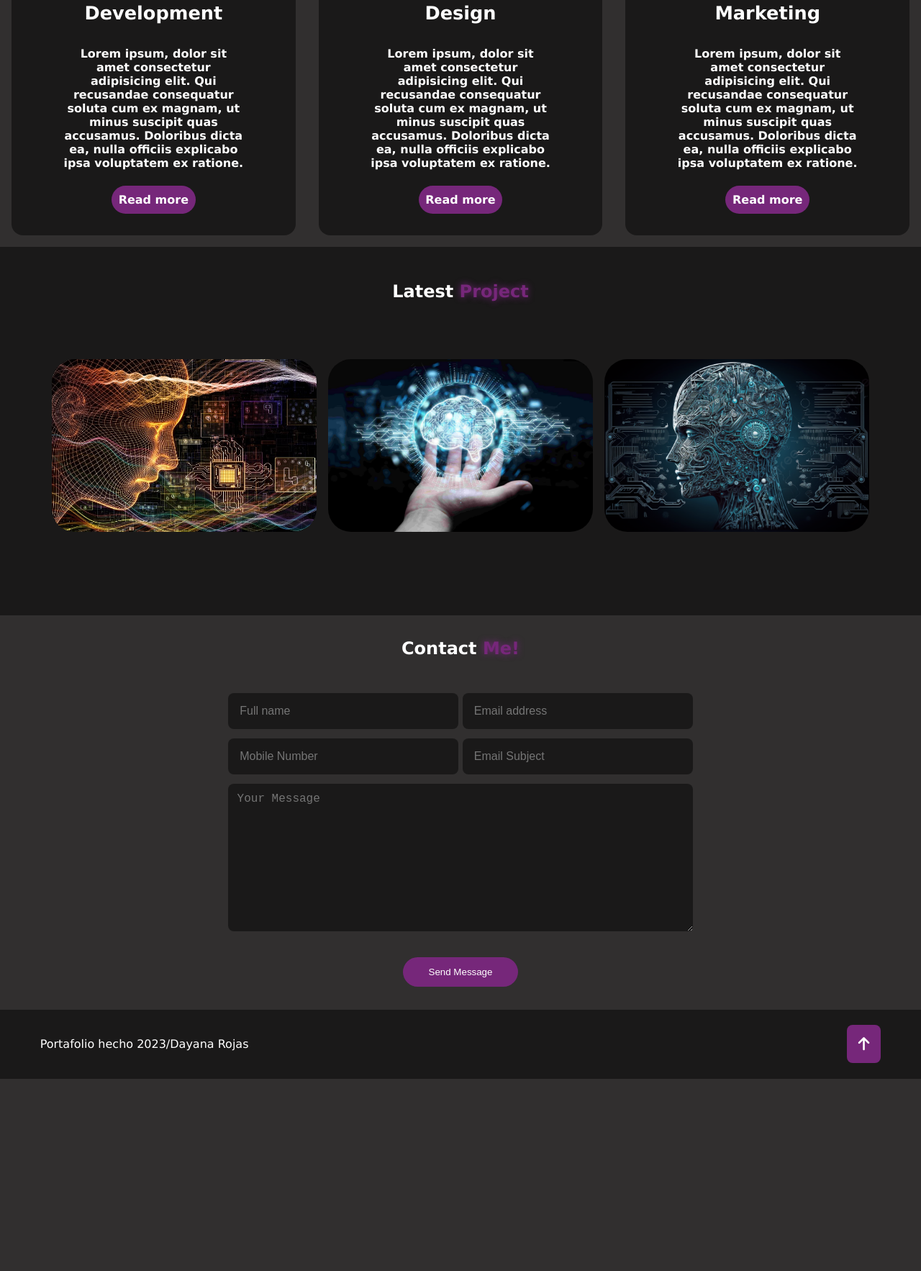
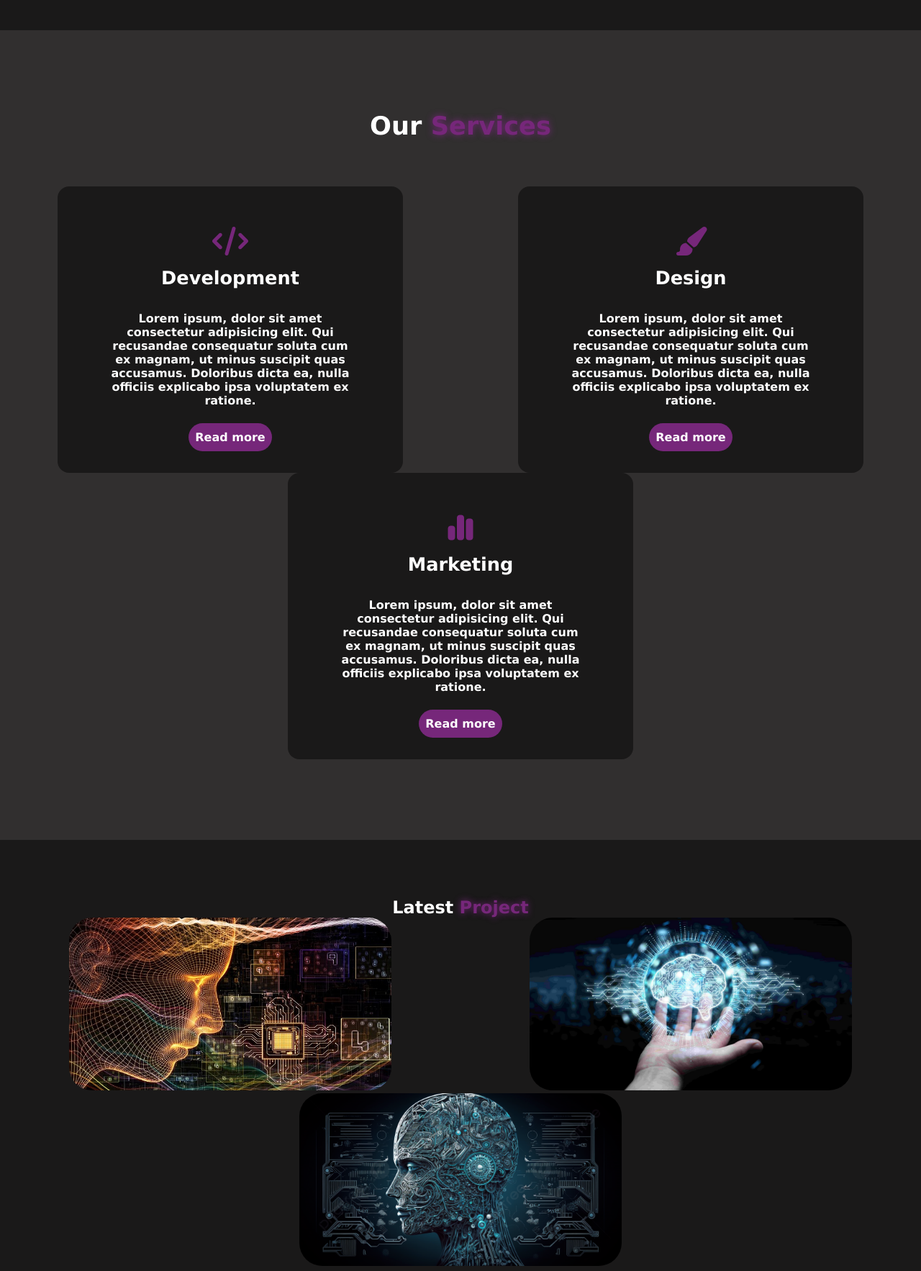
Before and after one commit to dayana7508/portafolio, a plain HTML site: page index.html in a window 1280 px wide. Shown: the part 826-2592 px from the top of the page at 72% size. Before the commit the page ends 2325 px from the top, so only its background shows below. Drawn offline with Linux system fonts and the light colour scheme.

Commit message:
portafolio actualizado

```diff
--- a/index.html
+++ b/index.html
@@ -17,10 +17,9 @@
 
                 <ul>
                     <li><a href="#section-main">Home</a></li>
-                    <li><a href="">About me</a></li>
                     <li><a href="#section-cards">Services</a></li>
-                    <li><a href="">Portafolio</a></li>
-                    <li><a href="">Contact</a></li>
+                    <li><a href="#section-latest">Portafolio</a></li>
+                    <li><a href="#section-contact">Contact</a></li>
 
                 </ul>
             </div>
@@ -32,7 +31,9 @@
                 <h2>Hello, it's me</h2>
                 <h1>Dayana Rojas</h1>
                 <h2>And I'am <b class="Full">Full stack Developer</b></h2>
-                <p>In my portfolio, you will find a selection of my best works, where you can see my unique style and my ability to adapt to the needs of each project. I am committed to excellence and customer satisfaction, and always aim to exceed.
+                <p>In my portfolio, you will find a selection of my best works, where you can see my unique style and my
+                    ability to adapt to the needs of each project. I am committed to excellence and customer
+                    satisfaction, and always aim to exceed.
                 <p>
                 <div class="redes">
                     <a href="https://www.instagram.com/" class="redes-icon" target="_blank"><i
@@ -48,8 +49,8 @@
                     <a href="" class="download">Download CV</a>
                 </div>
             </div>
-            <div class="foto">
-                <img src="ft dayana.jpeg" alt="" class="daya">
+            <div class="container-img">
+                <img src="/images/ft dayana.jpeg" alt="" class="img-daya">
             </div>
         </section>
 
@@ -83,11 +84,11 @@
             </div>
 
         </section>
-        <section class="section-latest">
-            <h2 >Latest <b>Project</b></h2>
+        <section class="section-latest" id="section-latest">
+            <h2>Latest <b>Project</b></h2>
             <div class="img">
                 <div class="div">
-                    <img class="img-cars" src="tecnologia.jpg" alt="">
+                    <img class="img-cars" src="/images/tecnologia.jpg" alt="">
                     <p class="parrafo">Lorem ipsum, dolor sit amet consectetur adipisicing elit. Qui recusandae
                         consequatur soluta cum
                         ex magnam, ut minus suscipit quas accusamus. Doloribus dicta ea, nulla officiis explicabo ipsa
@@ -100,7 +101,7 @@
                         ex magnam, ut minus suscipit quas accusamus. Doloribus dicta ea, nulla officiis explicabo ipsa
                         voluptatem ex ratione.</p>
 
-                    <img class="img-cars" src="23072020_MIT_IA-min-scaled-1.jpg" alt="">
+                    <img class="img-cars" src="/images/23072020_MIT_IA-min-scaled-1.jpg" alt="">
                 </div>
                 <div class="div">
                     <p class="parrafo">Lorem ipsum, dolor sit amet consectetur adipisicing elit. Qui recusandae
@@ -108,13 +109,13 @@
                         ex magnam, ut minus suscipit quas accusamus. Doloribus dicta ea, nulla officiis explicabo ipsa
                         voluptatem ex ratione.</p>
                     <img class="img-cars"
-                        src="pngtree-artificial-intelligence-future-technology-illustration-background-picture-image_2380572.jpg"
+                        src="/images/pngtree-artificial-intelligence-future-technology-illustration-background-picture-image_2380572.jpg"
                         alt="">
                 </div>
             </div>
         </section>
 
-        <section class="section-contact">
+        <section class="section-contact" id="section-contact">
             <h2>Contact <b>Me!</b></h2>
         </section>
         <section class="input">
@@ -133,16 +134,16 @@
             <button class="Send-message">Send Message</button>
 
         </section>
+    </main>
         <footer class="footer">
-            <div>
-            <p class="p">Portafolio hecho 2023/Dayana Rojas</p>
+
+                <p class="p">Portafolio hecho 2023/Dayana Rojas</p>
+
+                <a href="#"><i class="fa-solid fa-arrow-up"></i></a>
 
 
-           </div>
-           <a href="#"> <i class="fa-solid fa-arrow-up"></i></a>
         </footer>
 
-    </main>
 </body>
 
 </html>
--- a/style.css
+++ b/style.css
@@ -1,17 +1,18 @@
-*{
+* {
     margin: 0;
     padding: 0;
     box-sizing: border-box;
 }
 
-body{
-    font-family:Verdana, Geneva, Tahoma, sans-serif, 'Times New Roman', Times, serif;
+body {
+    font-family: Verdana, Geneva, Tahoma, sans-serif, 'Times New Roman', Times, serif;
     color: #fff;
     width: 100%;
     height: auto;
     background-color: #312f2f;
 }
-header{
+
+header {
     background-color: #76277A;
     position: fixed;
     width: 100%;
@@ -19,11 +20,15 @@ header{
 
 }
 
-.container-navbar{
+html {
+    scroll-behavior: smooth;
+}
+
+
+.container-navbar {
     width: 100%;
     display: flex;
-    justify-content: space-between
-    ;
+    justify-content: space-between;
     padding: 1rem;
     align-items: center;
 
@@ -31,177 +36,218 @@ header{
 
 
 }
-.container-navbar a{
+
+.container-navbar a {
     font-size: .9rem;
-    padding: .2rem ;
+    padding: .2rem;
 }
 
-.informacion{
-    width: 100%;
+.informacion {
+    /* border: 2px solid red; */
+    padding-top: 2rem;
+    padding-bottom: 2rem;
+    width: 50%;
+    height: auto;
 }
 
-.container-navbar a:hover{
+.container-navbar a:hover {
     background-color: #00ffff;
     border-radius: 2rem;
 }
-.Portafolio{
+
+.Portafolio {
     margin-left: 2rem;
 }
 
-.container-navbar ul{
+.container-navbar ul {
     width: 100%;
     display: flex;
     list-style: none;
-    gap: 2rem   ;
-    margin-right: 2rem ;
+    gap: 2rem;
+    margin-right: 2rem;
 }
- menu{
-   width: 100%;
- }
 
 
-.section-main{
+
+
+.section-main {
+    /* border: 2px solid red; */
+    width: 100%;
     display: flex;
+    justify-content: space-around;
     background-color: #1a1919;
-    width: 100%;
-    padding: 6rem 5% 8rem;
-    /* flex-wrap: wrap; */
+    padding-top: 13rem;
+    padding-bottom: 13rem;
+    flex-wrap: wrap;
 }
 
-.container-navbar a{
+.container-navbar a {
     text-decoration: none;
     color: inherit;
 }
 
 
-.section-main h1{
+.section-main h1 {
     font-size: 2rem;
     margin-top: .5rem;
 }
-.section-main h2{
+
+.section-main h2 {
     margin-top: .5rem;
 
 }
-.section-main p{
+
+.section-main p {
     margin-top: 2rem;
 }
-.section-main b{
+
+.section-main b {
     color: #76277A;
     text-shadow: 0 0 10px #76277A;
 }
-.section-main a{
+
+.section-main a {
     text-decoration: none;
     color: inherit;
 }
 
 .redes {
+    /* border: 2px solid red; */
+    padding-top:1rem;
+    padding-bottom:1rem;
     display: flex;
     gap: 1.3rem;
 
 }
-.redes-icon{
+
+.redes-icon {
     font-size: 1.8rem;
 
 
 }
-.fa-brands{
+
+.fa-brands {
     color: #76277A;
 
 
 
 }
-.fa-brands:hover{
+
+.fa-brands:hover {
     transform: scale(1.1);
     transition: 0.3s;
     color: #00ffff;
 
 }
-.download{
+
+.download {
 
     background-color: #76277A;
     border-radius: 2rem;
     padding: .8rem;
     transition: 0.3s;
 }
-.download:hover{
+
+.download:hover {
     box-shadow: 0 0 10px #00ffff;
     transform: scale(1.1);
     background-color: #00ffff;
 }
+.section-main .container-img{
+    /* border: 2px solid red; */
+}
 
- .section-main img{
-    margin-top: 1rem;
-    margin-left: 6rem;
+.section-main img {
     border: 2px solid #fff;
     box-shadow: 0 0 10px #76277A;
     border-radius: 10rem;
     width: 18rem;
     height: 18rem;
     object-fit: cover;
-    border-radius: 19px solid red;
 
 
 }
 
-.container-download{
-    margin-top: 2rem;
+.container-download {
+    padding-top: 2rem;
+    padding-bottom: 2rem;
+
+}
+.section-cards{
+    /* border: 2px solid red; */
+    width: 100%;
+    height: auto;
+    display: flex;
+    flex-direction: column;
+    padding-top: 3rem;
+    padding-bottom: 7rem;
+
 }
 
-.our-services{
+.our-services {
     display: flex;
     justify-content: center;
     font-size: 2.2rem;
     padding-top: 4rem;
-    /* border: solid 10px red;  */
-
-
+    padding-bottom: 4rem;
 
 }
+
 .section-cards .Services2 {
     color: #76277A;
     text-shadow: 0 0 10px #76277A;
 }
-.cards{
+
+.cards {
+    flex-wrap: wrap;
     display: flex;
-    margin-top: 3rem;
+    justify-content: space-around;
+
 
 }
-.container-card{
+
+.container-card {
+
+    width: 30rem;
     background-color: #1a1919;
-    margin: 1rem;
     border-radius: 1rem;
     padding: 2.5rem;
     text-align: center;
-    height:auto;
+    height: auto;
     transition: 0.4s;
 
 }
-.container-card:hover{
+
+.container-card:hover {
     transform: scale(1.03);
     box-shadow: 0 0 11px #76277A;
 
 }
-.fa-solid{
+
+.fa-solid {
     color: #76277A;
     font-size: 2.5rem;
     padding: 1rem;
 }
 
-.title-card{
+.title-card {
     font-size: 1.6rem;
-    padding:rem;
+    padding: rem;
 }
-.container-card p{
-    padding: 2rem ;
+
+.container-card p {
+    padding: 2rem;
 }
-.read-more{
+
+.read-more {
     background-color: #76277A;
     border-radius: 2rem;
     padding: .6rem;
     text-decoration: none;
     color: inherit;
 }
-.read-more:hover{
+
+.read-more:hover {
     box-shadow: 0 0 10px #00ffff;
     background-color: #00ffff;
     transform: scale(1.1);
@@ -209,31 +255,42 @@ header{
 }
 
 
-.section-latest{
+.section-latest {
+
+    display: flex;
+    /* border: 2px solid red;     */
+    width: 100%;
+    height: auto;
+    padding-bottom: 8rem;
     background-color: #1a1919;
     text-align: center;
-/* border: 2px solid red;     */
-padding: 3rem;
-height: 32rem;
+    flex-direction: column;
+}
+.section-latest h2{
+    /* border: 2px solid red;   */
 
 }
 
 
-.div{
-  position: relative;
-}
-.img{
-
-    /* border-radius: solid 17px red; */
-    display: flex;
-
-    justify-content: center;
-    gap: 1rem;
-    margin-top: 5rem;
+.div {
+    position: relative;
 
 }
-.parrafo{
 
+.img {
+    flex-wrap: wrap;
+    /* border: 2px solid red;   */
+    display: flex;
+    justify-content: space-around;
+
+}
+section{
+    padding-top: 5rem;
+    padding-bottom: 5rem;
+
+}
+
+.parrafo {
     width: 23rem;
     height: 15rem;
     border-radius: 2rem;
@@ -243,34 +300,39 @@ height: 32rem;
     transition: all 500ms ease-out;
 }
 
-.parrafo:hover{
+.parrafo:hover {
     opacity: 1;
 }
-.img-cars{
-    width: 23rem;
+
+.img-cars {
+    width: 28rem;
     height: 15rem;
     border-radius: 2rem;
-    object-fit:cover;
+    object-fit: cover;
 
 
 }
-.section-latest b{
+
+.section-latest b {
     color: #76277A;
     text-shadow: 0 0 10px #76277A;
 
 }
+
 .section-contact {
     padding: 2rem 1rem;
     /* border: 2px solid red; */
     display: flex;
     justify-content: center;
 }
-.section-contact b{
-color: #76277A;
-text-shadow:0 0 10px #76277A;
+
+.section-contact b {
+    color: #76277A;
+    text-shadow: 0 0 10px #76277A;
 }
-.input{
-    padding-top:1rem;
+
+.input {
+    padding-top: 1rem;
     /* border: 2px solid red; */
     display: flex;
     flex-direction: column;
@@ -281,7 +343,8 @@ text-shadow:0 0 10px #76277A;
 
 
 }
-.input input{
+
+.input input {
 
     background-color: #1a1919;
     font-size: 1rem;
@@ -293,7 +356,8 @@ text-shadow:0 0 10px #76277A;
     width: 20rem;
     color: #fff;
 }
-textarea{
+
+textarea {
     background-color: #1a1919;
     font-size: 1rem;
     padding: .8rem;
@@ -303,10 +367,12 @@ textarea{
     width: 40.4rem;
     color: #fff;
 }
-.div-form{
+
+.div-form {
     padding-bottom: .5rem;
 }
-.Send-message{
+
+.Send-message {
     width: 10rem;
     margin-top: 2rem;
     background-color: #76277A;
@@ -317,46 +383,43 @@ textarea{
     transition: 0.3s;
 
 }
-.Send-message:hover{
+
+.Send-message:hover {
     background-color: #00ffff;
     box-shadow: 0 0 10px #00ffff;
 }
-.footer{
+
+.footer {
     width: 100%;
-    height: 6rem;
-    background-color:#1a1919;
     display: flex;
     align-items: center;
+    background-color: #1a1919;
     font-family: Verdana, Geneva, Tahoma, sans-serif;
-    justify-content: space-around;
-    gap: 45rem;
-
+    justify-content: space-between;
+    padding: .8rem;
 }
-.p{
-    color:white;
+footer .p {
+    color: white;
     display: flex;
     align-items: center;
     font-weight: 100;
+}
+
+
+.footer a {
+    background-color: #76277A;
+    border-radius: .5rem;
+    transition: .3s;
+}
+
+.footer a:hover {
+    background-color: #00ffff;
+    box-shadow: 0 0 10px #00ffff;
+}
+
+.footer .fa-solid {
+    color: #fff;
+    font-size: 1.3rem;
 
 
 }
-.footer a{
-    background-color: #76277A;
-    border-radius: .5rem;
-
-
-}
-.footer .fa-solid{
-
-    color: #fff;
-    font-size: 1.3rem;
-
-}
-.footer a :hover{
-    box-shadow: 0 0 10px #00ffff;
-    background-color: #00ffff;
-}
-@media screen and (max-width: 480px) { body {
-    background-color:red;
-    }
-    }
```
Also changed, not shown: images/23072020_MIT_IA-min-scaled-1.jpg (renamed from 23072020_MIT_IA-min-scaled-1.jpg), images/ft dayana.jpeg (renamed from ft dayana.jpeg), images/pngtree-artificial-intelligence-future-technology-illustration-background-picture-image_2380572.jpg (renamed from pngtree-artificial-intelligence-future-technology-illustration-background-picture-image_2380572.jpg), images/tecnologia.jpg (renamed from tecnologia.jpg).
